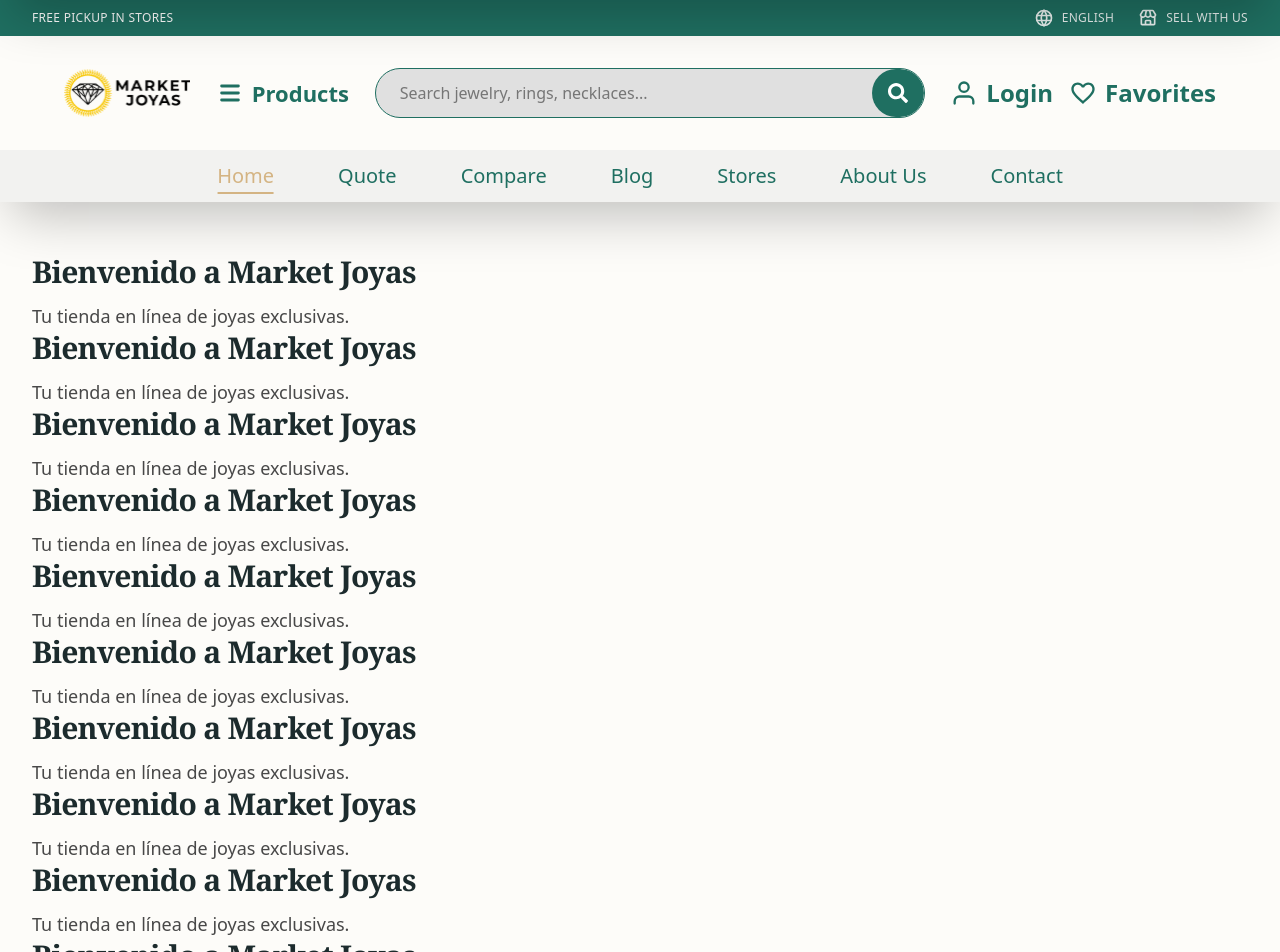
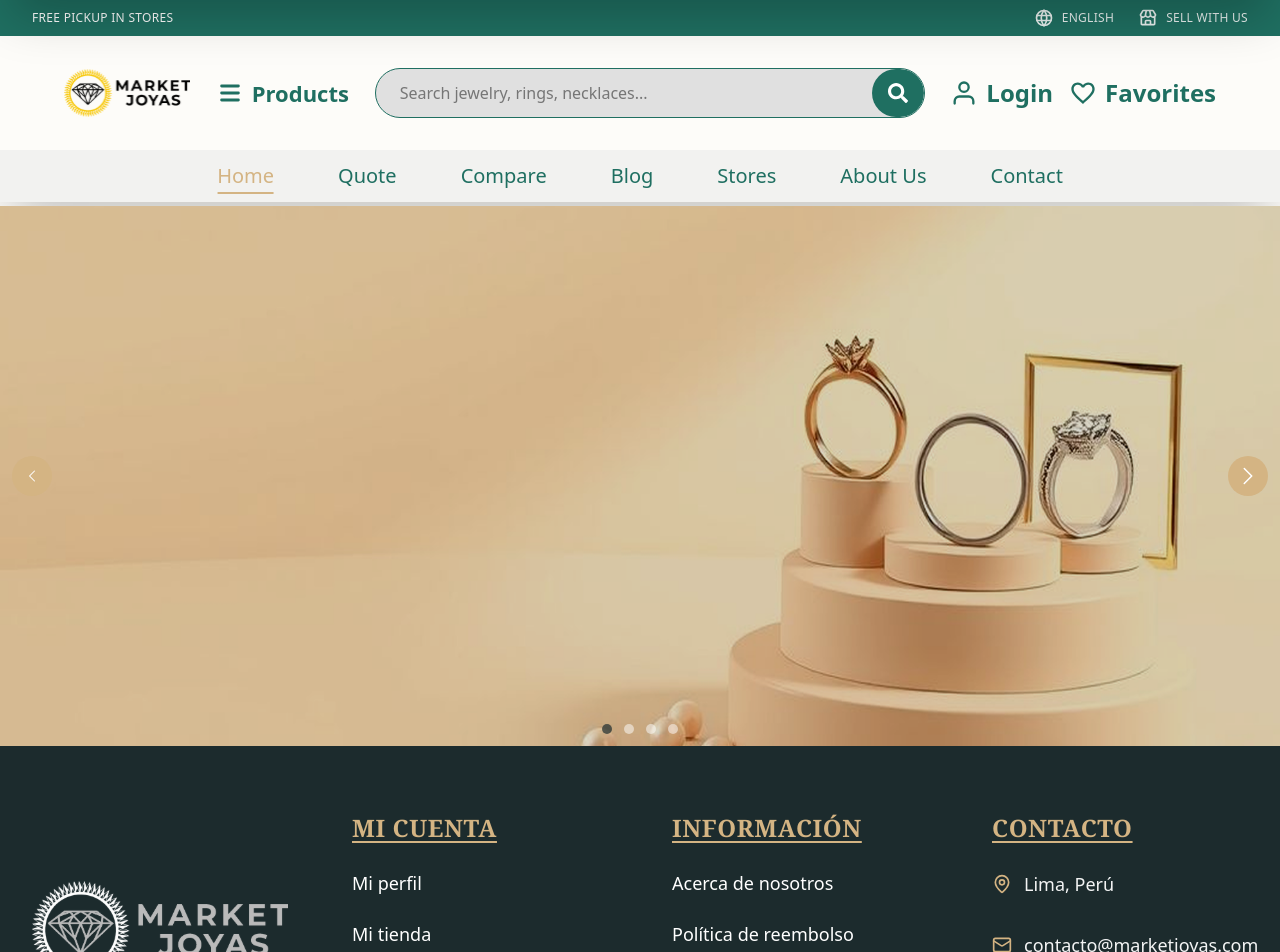
Before and after one commit to Ameteratzu/proyect-marketjoyas, a React (Vite) app: page / in a window 1280 px wide. Shown: the top 952 px of the page. Built offline with nearby package versions, Linux system fonts and the light colour scheme.

Commit message:
ADD: se termino con el carrusel de imagenes

```diff
--- a/src/pages/Home/Home.tsx
+++ b/src/pages/Home/Home.tsx
@@ -1,34 +1,9 @@
+import HeroCarousel from "@/pages/Home/components/HeroCarousel/HeroCarousel";
+
 export default function Home() {
   return (
-    <section className="container-p py-12">
-      <h1 className="h1 text-3xl">Bienvenido a Market Joyas</h1>
-      <p className="lead mt-3">Tu tienda en línea de joyas exclusivas.</p>
-      <h1 className="h1 text-3xl">Bienvenido a Market Joyas</h1>
-      <p className="lead mt-3">Tu tienda en línea de joyas exclusivas.</p>
-      <h1 className="h1 text-3xl">Bienvenido a Market Joyas</h1>
-      <p className="lead mt-3">Tu tienda en línea de joyas exclusivas.</p>
-      <h1 className="h1 text-3xl">Bienvenido a Market Joyas</h1>
-      <p className="lead mt-3">Tu tienda en línea de joyas exclusivas.</p>
-      <h1 className="h1 text-3xl">Bienvenido a Market Joyas</h1>
-      <p className="lead mt-3">Tu tienda en línea de joyas exclusivas.</p>
-      <h1 className="h1 text-3xl">Bienvenido a Market Joyas</h1>
-      <p className="lead mt-3">Tu tienda en línea de joyas exclusivas.</p>
-      <h1 className="h1 text-3xl">Bienvenido a Market Joyas</h1>
-      <p className="lead mt-3">Tu tienda en línea de joyas exclusivas.</p>
-      <h1 className="h1 text-3xl">Bienvenido a Market Joyas</h1>
-      <p className="lead mt-3">Tu tienda en línea de joyas exclusivas.</p>
-      <h1 className="h1 text-3xl">Bienvenido a Market Joyas</h1>
-      <p className="lead mt-3">Tu tienda en línea de joyas exclusivas.</p>
-      <h1 className="h1 text-3xl">Bienvenido a Market Joyas</h1>
-      <p className="lead mt-3">Tu tienda en línea de joyas exclusivas.</p>
-      <h1 className="h1 text-3xl">Bienvenido a Market Joyas</h1>
-      <p className="lead mt-3">Tu tienda en línea de joyas exclusivas.</p>
-      <h1 className="h1 text-3xl">Bienvenido a Market Joyas</h1>
-      <p className="lead mt-3">Tu tienda en línea de joyas exclusivas.</p>
-      <h1 className="h1 text-3xl">Bienvenido a Market Joyas</h1>
-      <p className="lead mt-3">Tu tienda en línea de joyas exclusivas.</p>
-      <h1 className="h1 text-3xl">Bienvenido a Market Joyas</h1>
-      <p className="lead mt-3">Tu tienda en línea de joyas exclusivas.</p>
-    </section>
+    <>
+      <HeroCarousel />
+    </>
   );
 }
--- /dev/null
+++ b/src/pages/Home/components/HeroCarousel/HeroCarousel.tsx
@@ -0,0 +1,115 @@
+import VisuallyHidden from "@/components/VisuallyHidden";
+import { HERO_SLIDES } from "./hero.const";
+import { HiChevronLeft, HiChevronRight } from "react-icons/hi2";
+import { cn } from "@/lib/cn";
+import { useEffect, useState } from "react";
+
+export default function HeroCarousel() {
+  const [index, setIndex] = useState(0);
+  const [paused, setPaused] = useState(false);
+  const total = HERO_SLIDES.length;
+
+  // Autoplay
+  useEffect(() => {
+    if (paused || total <= 1) return;
+    const id = setInterval(() => {
+      setIndex((i) => (i + 1) % total);
+    }, 5000);
+
+    return () => clearInterval(id);
+  }, [paused, total]);
+
+  const goTo = (i: number) => setIndex((i + total) % total);
+  const prev = () => goTo(index - 1);
+  const next = () => goTo(index + 1);
+
+  return (
+    <section
+      aria-label="Hero carousel"
+      className="relative w-full overflow-hidden bg-accent-warm/30"
+      // Comportamiento del hero con el mouse
+      onMouseEnter={() => setPaused(true)}
+      onMouseLeave={() => setPaused(false)}
+      onTouchStart={() => setPaused(true)}
+      onTouchEnd={() => setPaused(false)}
+    >
+      {/* viewport con alto adaptable */}
+      <div className="relative w-full h-[48vw] max-h-[540px] min-h-[220px]">
+        {/* Pista */}
+        <div
+          className="absolute inset-0 flex transition-transform duration-700 ease-out"
+          style={{ transform: `translateX(-${index * 100}%)` }}
+        >
+          {HERO_SLIDES.map((s) => {
+            const Img = (
+              <img
+                key={s.id}
+                src={s.image}
+                alt={s.alt ?? ""}
+                className="w-full h-full object-cover select-none pointer-events-auto"
+                draggable={false}
+              />
+            );
+            return (
+              <div key={s.id} className="shrink-0 w-full h-full relative">
+                {s.href ? (
+                  <a href={s.href} className="absolute inset-0 block">
+                    {Img}
+                    <div className="absolute inset-0 bg-black/30"></div>
+                  </a>
+                ) : (
+                  <>
+                    {Img}
+                    <div className="absolute inset-0 bg-black/15"></div>
+                  </>
+                )}
+              </div>
+            );
+          })}
+        </div>
+
+        {/* flechas */}
+        {total > 1 && (
+          <>
+            <button
+              type="button"
+              onClick={prev}
+              className="absolute left-3 top-1/2 -translate-y-1/2 grid place-items-center w-10 h-10 rounded-full bg-accent-warm text-white hover:bg-white hover:text-dark transition-all cursor-pointer duration-300"
+            >
+              <HiChevronLeft />
+            </button>
+
+            <button
+              type="button"
+              onClick={next}
+              className="absolute right-3 top-1/2 -translate-y-1/2 grid place-items-center w-10 h-10 rounded-full  bg-accent-warm text-white hover:bg-white hover:text-dark transition-all cursor-pointer duration-300"
+            >
+              <HiChevronRight className="w-6 h-6" />
+              <VisuallyHidden>Siguiente</VisuallyHidden>
+            </button>
+          </>
+        )}
+
+        {/* Indicadores */}
+        {total > 1 && (
+          <div className="absolute bottom-3 left-1/2 -translate-x-1/2 flex items-center gap-3">
+            {HERO_SLIDES.map((s, i) => (
+              <button
+                key={s.id}
+                onClick={() => goTo(i)}
+                className={cn(
+                  "w-2.5 h-2.5 rounded-full transition cursor-pointer",
+                  i === index
+                    ? "bg-dark/70"
+                    : "bg-white/50 hover:bg-white/75"
+                )}
+                aria-label={`Ir al slide ${i + 1}`}
+                aria-current={i === index ? "true" : undefined}
+              />
+            ))}
+          </div>
+        )}
+      </div>
+    </section>
+  );
+}
--- /dev/null
+++ b/src/pages/Home/components/SectionTitle.tsx
@@ -0,0 +1,10 @@
+type Props = { children: React.ReactNode; id?: string; className?: string };
+
+export default function SectionTitle({ children, id, className }: Props) {
+    return (
+        <h2 id={id}>
+            <span>{children}</span>
+            <span></span>
+        </h2>
+    )
+}
```
